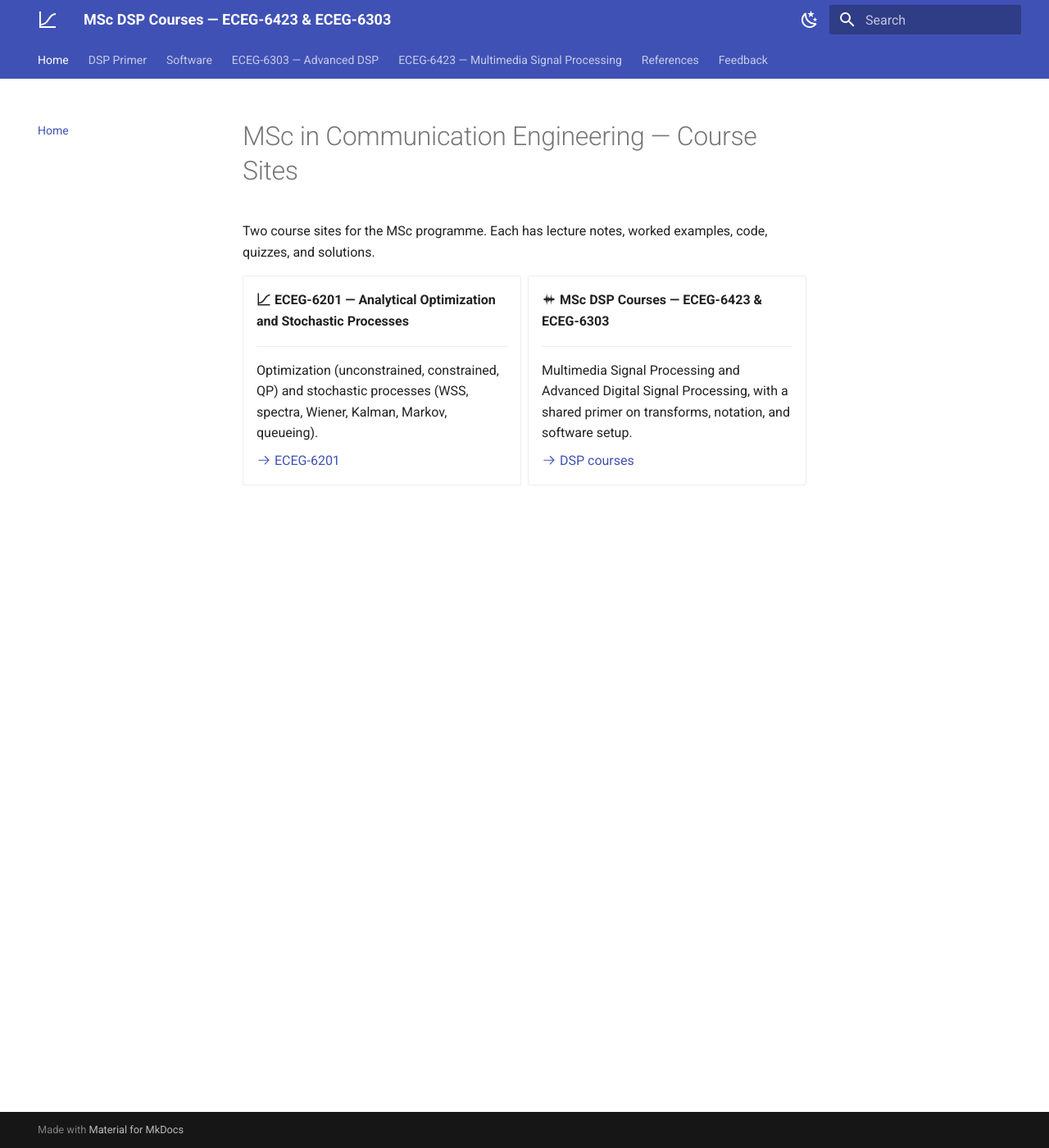
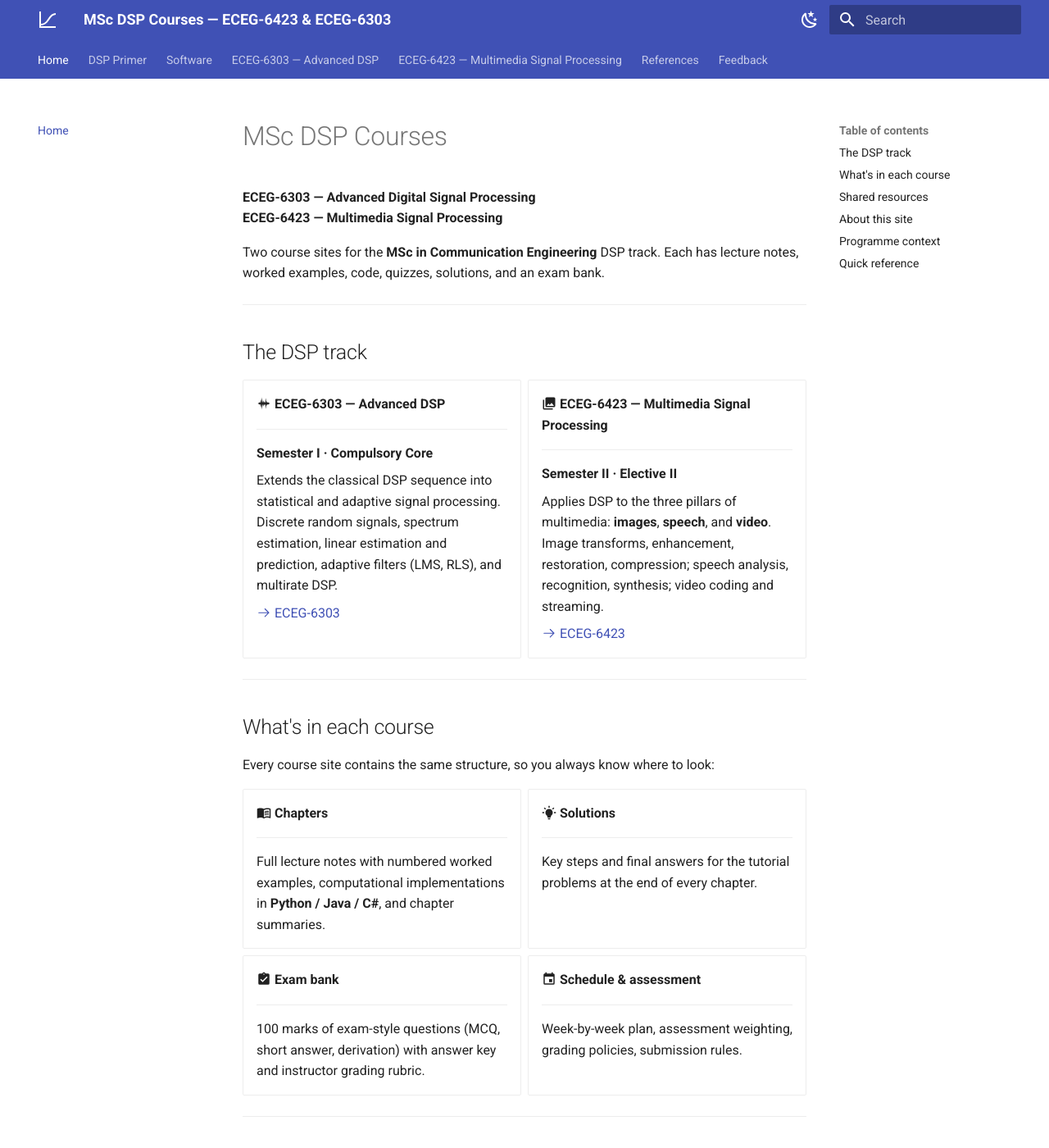
Before and after one commit to Tesfamichael-G/ECEG-DSP-Courses, an MkDocs documentation site: the page built from docs/index.md, in a window 1280 px wide and 1400 px high. Shown: the whole window at 82% size. Built offline with MkDocs 1.6.1 and Material for MkDocs 9.7.7, drawn with Linux system fonts in a browser that asks for light colours; some of the changed text lies outside the part shown.

Commit message:
Update index.md

```diff
--- a/docs/index.md
+++ b/docs/index.md
@@ -1,26 +1,164 @@
-# MSc in Communication Engineering — Course Sites
+# MSc DSP Courses
 
-Two course sites for the MSc programme. Each has lecture notes, worked
-examples, code, quizzes, and solutions.
+**ECEG-6303 — Advanced Digital Signal Processing**
+**ECEG-6423 — Multimedia Signal Processing**
+
+Two course sites for the **MSc in Communication Engineering** DSP track.
+Each has lecture notes, worked examples, code, quizzes, solutions, and an
+exam bank.
+
+---
+
+## The DSP track
 
 <div class="grid cards" markdown>
 
-- :material-chart-bell-curve-cumulative: **ECEG-6201 — Analytical Optimization and Stochastic Processes**
+- :material-waveform: **ECEG-6303 — Advanced DSP**
 
     ---
 
-    Optimization (unconstrained, constrained, QP) and stochastic processes
-    (WSS, spectra, Wiener, Kalman, Markov, queueing).
+    **Semester I · Compulsory Core**
 
-    [:octicons-arrow-right-24: ECEG-6201](https://username.github.io/ECEG-6201-Analytical-optimization-and-Stochastic-Process/)
+    Extends the classical DSP sequence into statistical and adaptive signal
+    processing. Discrete random signals, spectrum estimation, linear
+    estimation and prediction, adaptive filters (LMS, RLS), and multirate
+    DSP.
 
-- :material-waveform: **MSc DSP Courses — ECEG-6423 & ECEG-6303**
+    [:octicons-arrow-right-24: ECEG-6303](ecg-6303/index.md)
+
+- :material-image-multiple: **ECEG-6423 — Multimedia Signal Processing**
 
     ---
 
-    Multimedia Signal Processing and Advanced Digital Signal Processing,
-    with a shared primer on transforms, notation, and software setup.
+    **Semester II · Elective II**
 
-    [:octicons-arrow-right-24: DSP courses](https://username.github.io/ECEG-DSP-Courses/)
+    Applies DSP to the three pillars of multimedia: **images**, **speech**,
+    and **video**. Image transforms, enhancement, restoration, compression;
+    speech analysis, recognition, synthesis; video coding and streaming.
+
+    [:octicons-arrow-right-24: ECEG-6423](ecg-6423/index.md)
 
 </div>
+
+---
+
+## What's in each course
+
+Every course site contains the same structure, so you always know where to look:
+
+<div class="grid cards" markdown>
+
+- :material-book-open-variant: **Chapters**
+
+    ---
+
+    Full lecture notes with numbered worked examples, computational
+    implementations in **Python / Java / C#**, and chapter summaries.
+
+- :material-lightbulb-on: **Solutions**
+
+    ---
+
+    Key steps and final answers for the tutorial problems at the end of
+    every chapter.
+
+- :material-clipboard-check: **Exam bank**
+
+    ---
+
+    100 marks of exam-style questions (MCQ, short answer, derivation) with
+    answer key and instructor grading rubric.
+
+- :material-calendar: **Schedule & assessment**
+
+    ---
+
+    Week-by-week plan, assessment weighting, grading policies, submission
+    rules.
+
+</div>
+
+---
+
+## Shared resources
+
+These pages apply to **both** ECEG-6303 and ECEG-6423 — they are the common
+reference for notation, formulas, and software.
+
+<div class="grid cards" markdown>
+
+- :material-math-integral: **DSP Primer**
+
+    ---
+
+    Notation conventions, Fourier / Z / Laplace transforms, sampling
+    theorem, transform pairs, key theorems, filter design, random-signal
+    definitions. Referenced by both courses.
+
+    [:octicons-arrow-right-24: DSP Primer](shared/dsp-primer.md)
+
+- :material-laptop: **Software setup**
+
+    ---
+
+    Python environment, MATLAB toolboxes, Java / C# libraries, Jupyter, IDE
+    recommendations, common installation issues, and a quick environment
+    test.
+
+    [:octicons-arrow-right-24: Software](shared/software.md)
+
+- :material-library: **References**
+
+    ---
+
+    Common DSP textbook shelf, free online books, video lectures, key
+    papers, and tool documentation — organised by topic.
+
+    [:octicons-arrow-right-24: References](shared/references.md)
+
+- :material-comment-alert: **Feedback**
+
+    ---
+
+    Report a typo, wrong answer, or unclear explanation. Corrections are
+    acknowledged on the affected page.
+
+    [:octicons-arrow-right-24: Feedback](feedback.md)
+
+</div>
+
+---
+
+## About this site
+
+This site is the **rendered, canonical version** of the DSP course material.
+It is built from Markdown source files using **MkDocs** and the **Material
+for MkDocs** theme, and published automatically from
+[GitHub](https://github.com/tesfamichael-g/ECEG-DSP-Courses) via GitHub
+Actions.
+
+The Markdown source is also public, but **it does not render well on
+github.com** — MathJax equations, Material icons, admonitions, and grid
+cards are all shown as literal text. Use this site for the actual content;
+the source repository is for contributors and maintainers.
+
+---
+
+## Programme context
+
+These two courses are part of the **MSc in Communication Engineering**
+programme, which includes several other courses (optimization and stochastic
+processes, communication systems, networks, and more). A **centralized
+programme hub** listing all MSc course sites is planned. Until it exists,
+this site serves only the DSP track — no cross-links to the other courses
+are provided here.
+
+---
+
+## Quick reference
+
+| Course | What it covers | Chapters |
+|:---:|---|:---:|
+| **ECEG-6303** | Statistical and adaptive DSP | 5 |
+| **ECEG-6423** | Image, speech, and video processing | 6 |
+| Shared | Notation, transforms, tools | — |
```
